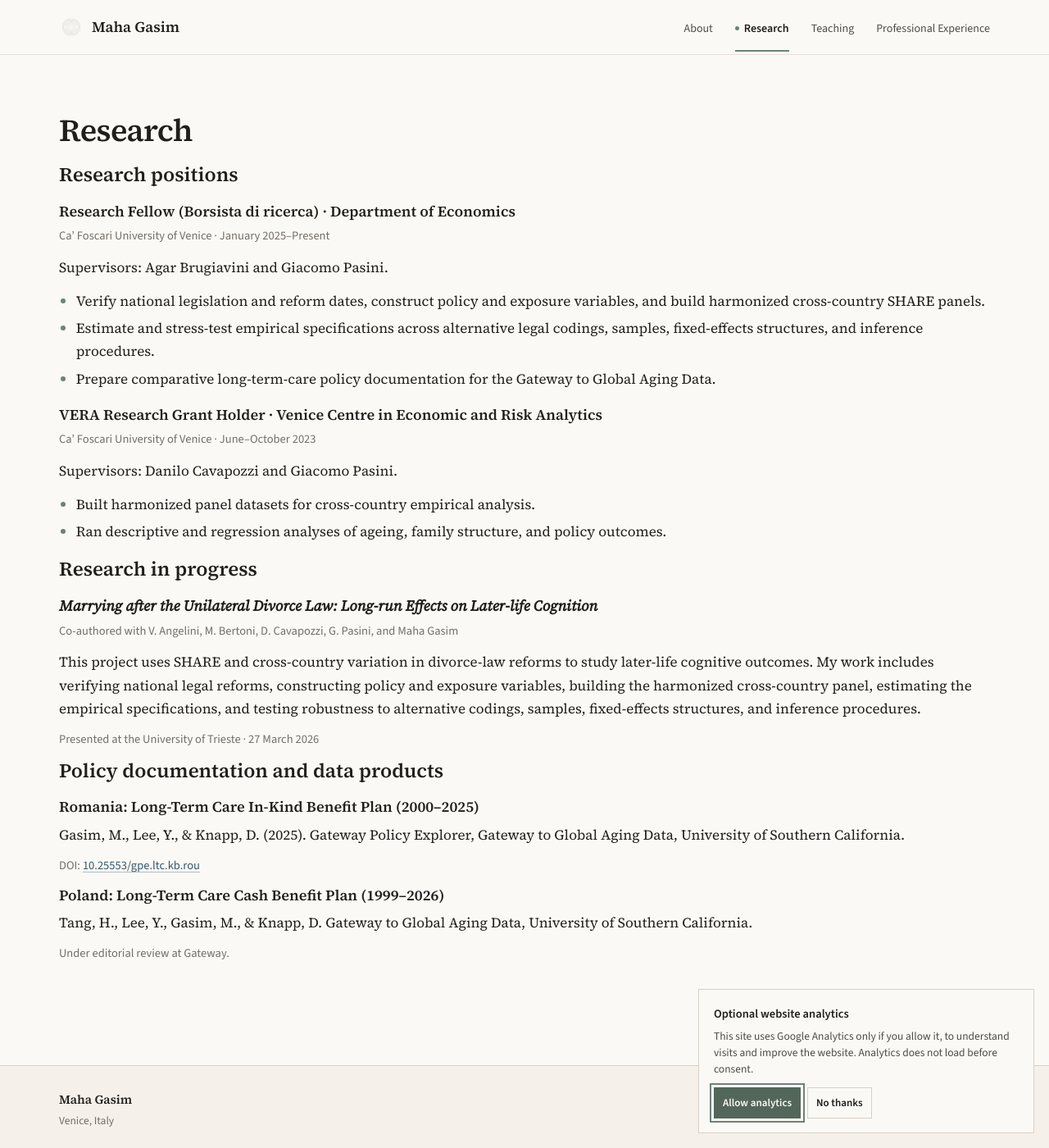
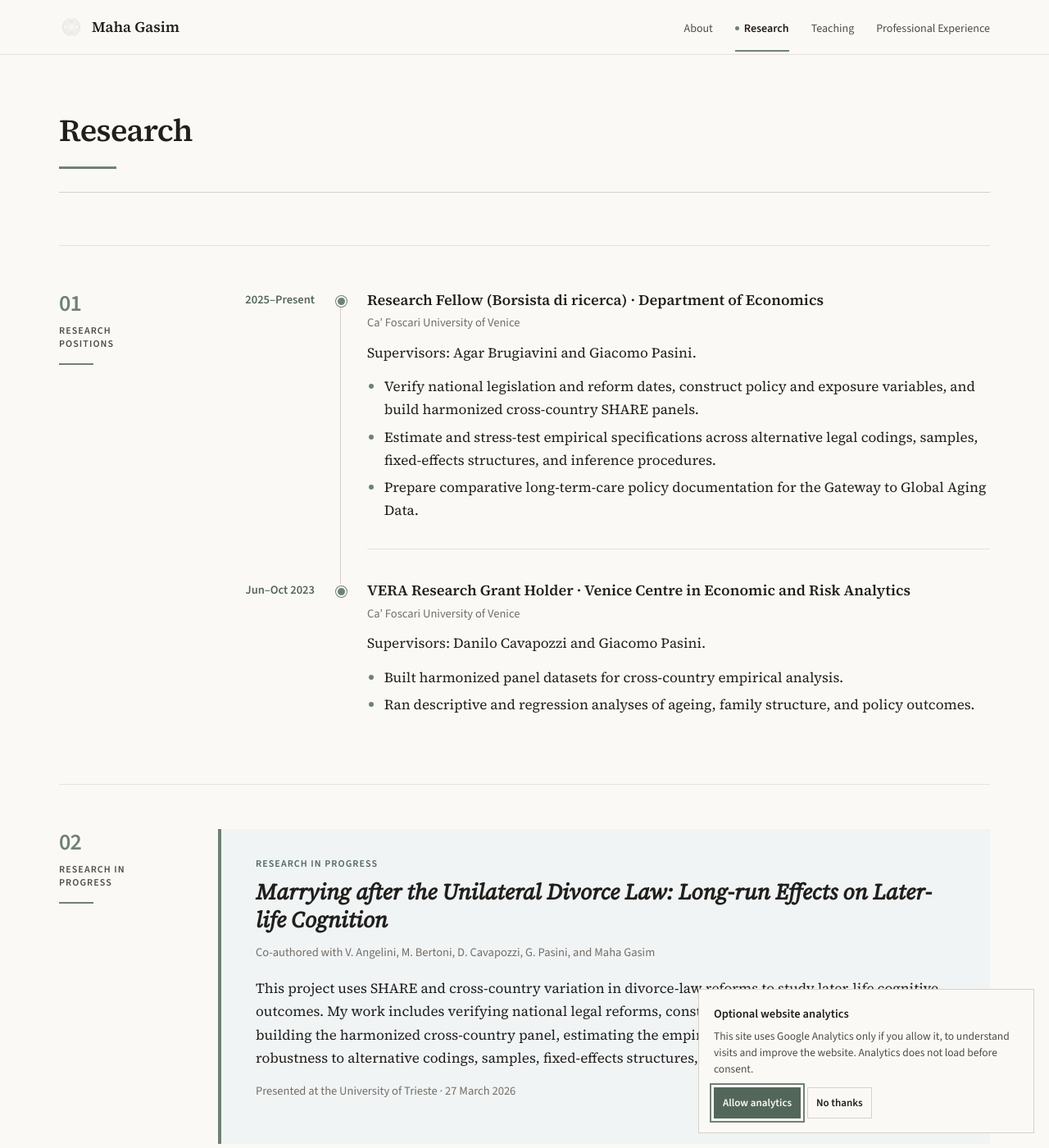
Before and after one commit to mahagasim/mahagasim.github.io, a Jekyll site: the page built from research.md, in a window 1280 px wide and 1400 px high. Shown: the whole window at 82% size. Built offline with Jekyll 4.4.1, drawn with Linux system fonts in a browser that asks for light colours; some of the changed text lies outside the part shown.

Commit message:
Rework Research page with timeline and featured paper

```diff
--- a/research.md
+++ b/research.md
@@ -4,50 +4,86 @@ title: Research
 description: Research positions, research in progress, and policy data products by Maha Gasim.
 ---
 
-# Research
-
-## Research positions
-
-<div class="entry">
-  <h3>Research Fellow (Borsista di ricerca) · Department of Economics</h3>
-  <p class="entry-meta">Ca’ Foscari University of Venice · January 2025–Present</p>
-  <p>Supervisors: Agar Brugiavini and Giacomo Pasini.</p>
-  <ul>
-    <li>Verify national legislation and reform dates, construct policy and exposure variables, and build harmonized cross-country SHARE panels.</li>
-    <li>Estimate and stress-test empirical specifications across alternative legal codings, samples, fixed-effects structures, and inference procedures.</li>
-    <li>Prepare comparative long-term-care policy documentation for the Gateway to Global Aging Data.</li>
-  </ul>
+<div class="page-heading">
+  <h1>Research</h1>
 </div>
 
-<div class="entry">
-  <h3>VERA Research Grant Holder · Venice Centre in Economic and Risk Analytics</h3>
-  <p class="entry-meta">Ca’ Foscari University of Venice · June–October 2023</p>
-  <p>Supervisors: Danilo Cavapozzi and Giacomo Pasini.</p>
-  <ul>
-    <li>Built harmonized panel datasets for cross-country empirical analysis.</li>
-    <li>Ran descriptive and regression analyses of ageing, family structure, and policy outcomes.</li>
-  </ul>
-</div>
+<section class="editorial-section">
+  <div class="section-rail">
+    <span class="section-number">01</span>
+    <span class="section-label">Research positions</span>
+  </div>
 
-## Research in progress
+  <div class="section-body">
+    <div class="timeline">
+      <article class="timeline-entry">
+        <div class="timeline-date">2025–Present</div>
+        <div class="timeline-marker" aria-hidden="true"></div>
+        <div class="timeline-content">
+          <h3>Research Fellow (Borsista di ricerca) · Department of Economics</h3>
+          <p class="entry-meta">Ca’ Foscari University of Venice</p>
+          <p>Supervisors: Agar Brugiavini and Giacomo Pasini.</p>
+          <ul>
+            <li>Verify national legislation and reform dates, construct policy and exposure variables, and build harmonized cross-country SHARE panels.</li>
+            <li>Estimate and stress-test empirical specifications across alternative legal codings, samples, fixed-effects structures, and inference procedures.</li>
+            <li>Prepare comparative long-term-care policy documentation for the Gateway to Global Aging Data.</li>
+          </ul>
+        </div>
+      </article>
 
-<div class="entry feature-entry paper-entry">
-  <h3><em>Marrying after the Unilateral Divorce Law: Long-run Effects on Later-life Cognition</em></h3>
-  <p class="entry-meta">Co-authored with V. Angelini, M. Bertoni, D. Cavapozzi, G. Pasini, and Maha Gasim</p>
-  <p>This project uses SHARE and cross-country variation in divorce-law reforms to study later-life cognitive outcomes. My work includes verifying national legal reforms, constructing policy and exposure variables, building the harmonized cross-country panel, estimating the empirical specifications, and testing robustness to alternative codings, samples, fixed-effects structures, and inference procedures.</p>
-  <p class="entry-meta">Presented at the University of Trieste · 27 March 2026</p>
-</div>
+      <article class="timeline-entry">
+        <div class="timeline-date">Jun–Oct 2023</div>
+        <div class="timeline-marker" aria-hidden="true"></div>
+        <div class="timeline-content">
+          <h3>VERA Research Grant Holder · Venice Centre in Economic and Risk Analytics</h3>
+          <p class="entry-meta">Ca’ Foscari University of Venice</p>
+          <p>Supervisors: Danilo Cavapozzi and Giacomo Pasini.</p>
+          <ul>
+            <li>Built harmonized panel datasets for cross-country empirical analysis.</li>
+            <li>Ran descriptive and regression analyses of ageing, family structure, and policy outcomes.</li>
+          </ul>
+        </div>
+      </article>
+    </div>
+  </div>
+</section>
 
-## Policy documentation and data products
+<section class="editorial-section">
+  <div class="section-rail">
+    <span class="section-number">02</span>
+    <span class="section-label">Research in progress</span>
+  </div>
 
-<div class="entry">
-  <h3>Romania: Long-Term Care In-Kind Benefit Plan (2000–2025)</h3>
-  <p>Gasim, M., Lee, Y., &amp; Knapp, D. (2025). Gateway Policy Explorer, Gateway to Global Aging Data, University of Southern California.</p>
-  <p class="entry-meta">DOI: <a href="https://doi.org/10.25553/gpe.ltc.kb.rou">10.25553/gpe.ltc.kb.rou</a></p>
-</div>
+  <div class="section-body">
+    <article class="featured-paper">
+      <p class="paper-status">Research in progress</p>
+      <h2><em>Marrying after the Unilateral Divorce Law: Long-run Effects on Later-life Cognition</em></h2>
+      <p class="entry-meta">Co-authored with V. Angelini, M. Bertoni, D. Cavapozzi, G. Pasini, and Maha Gasim</p>
+      <p>This project uses SHARE and cross-country variation in divorce-law reforms to study later-life cognitive outcomes. My work includes verifying national legal reforms, constructing policy and exposure variables, building the harmonized cross-country panel, estimating the empirical specifications, and testing robustness to alternative codings, samples, fixed-effects structures, and inference procedures.</p>
+      <p class="entry-meta">Presented at the University of Trieste · 27 March 2026</p>
+    </article>
+  </div>
+</section>
 
-<div class="entry">
-  <h3>Poland: Long-Term Care Cash Benefit Plan (1999–2026)</h3>
-  <p>Tang, H., Lee, Y., Gasim, M., &amp; Knapp, D. Gateway to Global Aging Data, University of Southern California.</p>
-  <p class="entry-meta">Under editorial review at Gateway.</p>
-</div>
+<section class="editorial-section">
+  <div class="section-rail">
+    <span class="section-number">03</span>
+    <span class="section-label">Policy documentation &amp; data products</span>
+  </div>
+
+  <div class="section-body">
+    <div class="publication-list">
+      <article class="publication-entry">
+        <h3>Romania: Long-Term Care In-Kind Benefit Plan (2000–2025)</h3>
+        <p>Gasim, M., Lee, Y., &amp; Knapp, D. (2025). Gateway Policy Explorer, Gateway to Global Aging Data, University of Southern California.</p>
+        <p class="entry-meta">DOI: <a href="https://doi.org/10.25553/gpe.ltc.kb.rou">10.25553/gpe.ltc.kb.rou</a></p>
+      </article>
+
+      <article class="publication-entry">
+        <h3>Poland: Long-Term Care Cash Benefit Plan (1999–2026)</h3>
+        <p>Tang, H., Lee, Y., Gasim, M., &amp; Knapp, D. Gateway to Global Aging Data, University of Southern California.</p>
+        <p class="entry-meta">Under editorial review at Gateway.</p>
+      </article>
+    </div>
+  </div>
+</section>
```
